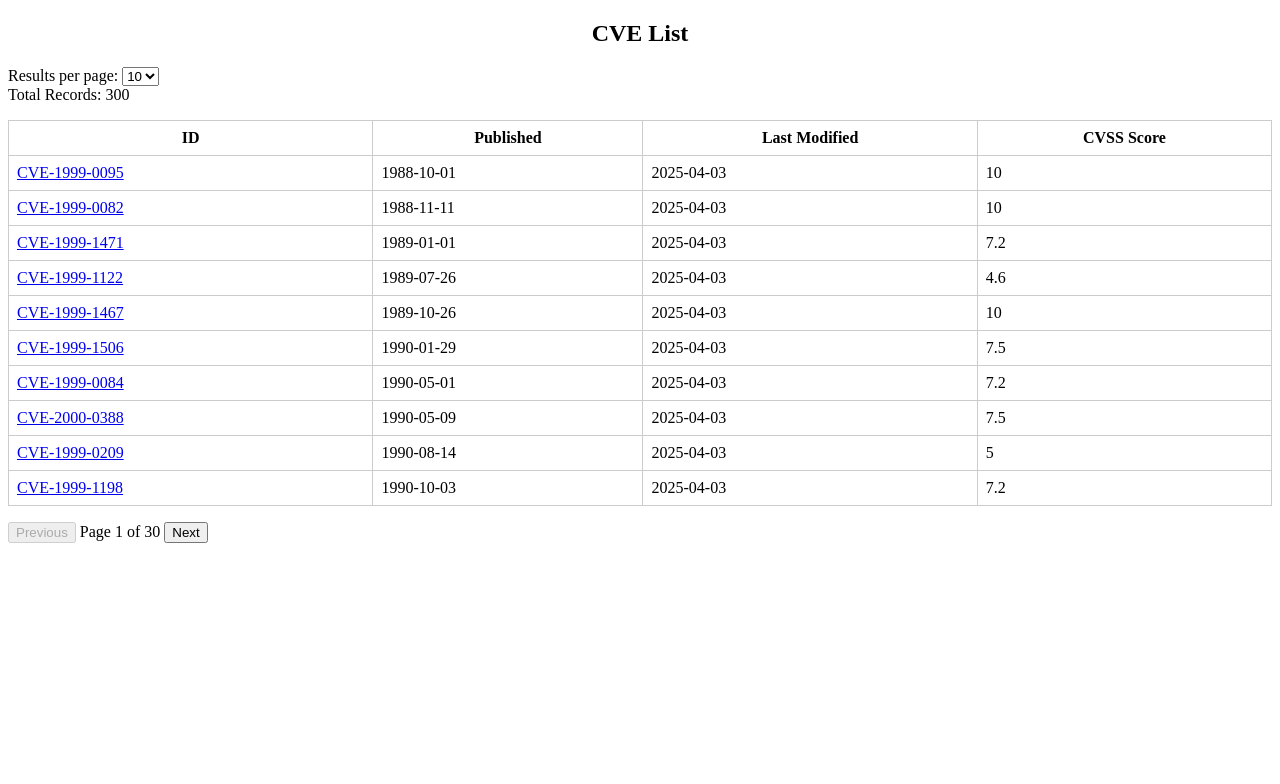
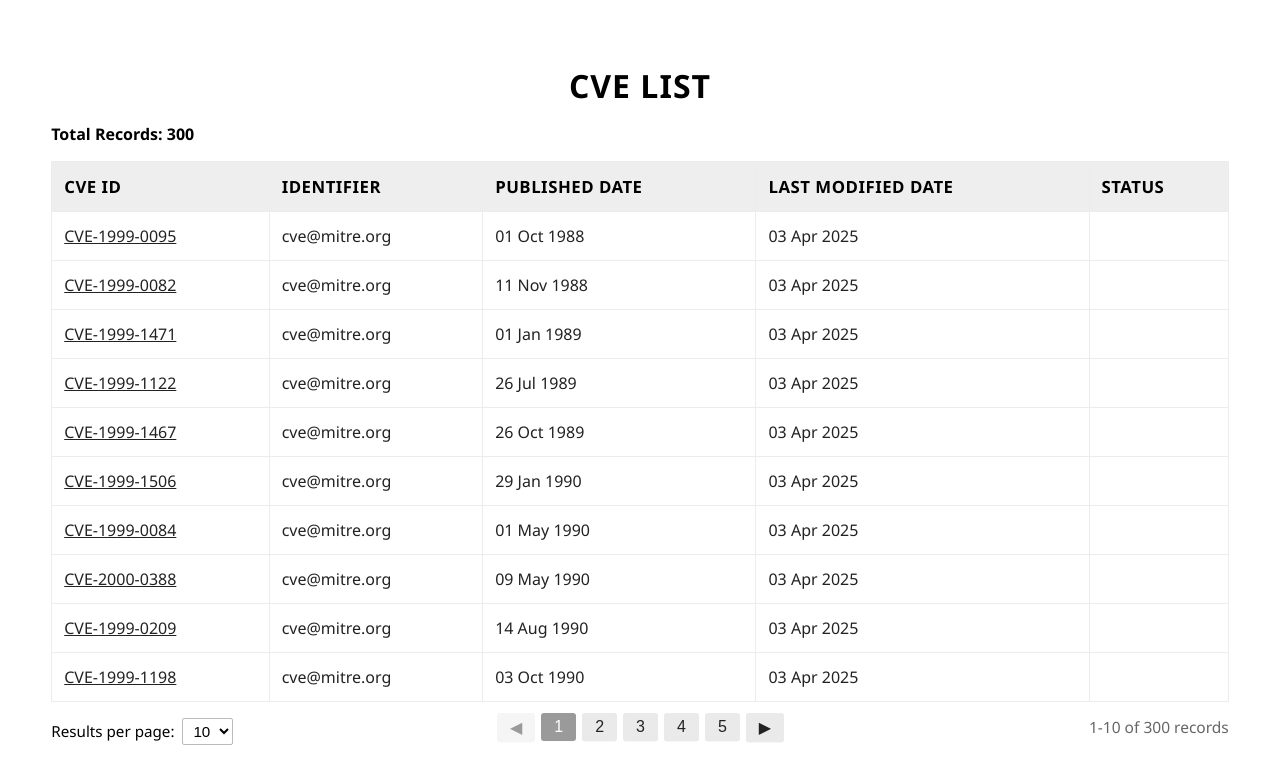
Before and after one commit to GnanambalM/NVD-CVE_API, a Flask app: page /cves/list in a window 1280 px wide. Shown: the top 784 px of the page. Run offline with Flask 3, Linux system fonts and the light colour scheme; data comes from the database, SQL or seed files in the repository.

Commit message:
Update list.html

```diff
--- a/templates/list.html
+++ b/templates/list.html
@@ -2,43 +2,150 @@
 <html lang="en">
 <head>
   <meta charset="UTF-8">
-  <title>CVE Table with Pagination</title>
+  <title>CVE List</title>
   <style>
+    body {
+      font-family: 'Segoe UI', Arial, sans-serif;
+      background: #fff;
+      margin: 0;
+      padding: 0;
+    }
+
+    h2 {
+      text-align: center;
+      font-size: 2em;
+      font-weight: 700;
+      margin-top: 2em;
+      margin-bottom: 0.5em;
+      letter-spacing: 1px;
+    }
+
+    #totalRecords {
+      font-weight: bold;
+      margin-left: 4%;
+      margin-bottom: 1em;
+      font-size: 1em;
+    }
+
     table {
       border-collapse: collapse;
-      width: 100%;
-      margin-top: 1em;
+      width: 92%;
+      margin: 0 auto 0.5em auto;
+      background: #fff;
+      font-size: 1em;
     }
 
     th, td {
-      border: 1px solid #ccc;
-      padding: 8px;
+      border: 1px solid #ececec;
+      padding: 13px 12px;
+      text-align: left;
+    }
+
+    th {
+      background: #eee;
+      font-weight: 600;
+      letter-spacing: 0.5px;
+      font-size: 1.05em;
+    }
+
+    td {
+      background: #fff;
+      font-weight: 400;
+      color: #222;
+    }
+
+    #bottomBar {
+      width: 92%;
+      margin: auto;
+      display: flex;
+      justify-content: space-between;
+      align-items: center;
+    }
+
+    #perPageContainer {
+      font-size: 0.95em;
+      margin-right: 1em;
+      user-select: none;
+    }
+
+    #perPage {
+      font-size: 1em;
+      padding: 3px 6px;
+      margin-left: 4px;
+      margin-top: 0.5em;
+      border: 1px solid #bbb;
+      border-radius: 2px;
+      background: #fff;
+      outline: none;
+      cursor: pointer;
     }
 
     #paginationControls {
-      margin-top: 1em;
+      display: flex;
+      align-items: center;
+      gap: 4px;
+    }
+
+    .page-btn,
+    .arrow-btn {
+      border: none;
+      background: #eaeaea;
+      color: #222;
+      padding: 5px 13px;
+      margin: 0 1px;
+      border-radius: 3px;
+      font-size: 1em;
+      cursor: pointer;
+      min-width: 32px;
+      font-weight: 500;
+      box-shadow: 0 0.5px 0.5px #eee;
+      transition: background 0.18s;
+    }
+
+    .page-btn.active {
+      background: #222 !important;
+      color: #fff !important;
+    }
+
+    .page-btn:disabled,
+    .arrow-btn:disabled {
+      opacity: 0.45;
+      cursor: not-allowed;
+    }
+
+    #pageRange {
+      font-size: 0.97em;
+      margin-left: 1.7em;
+      font-weight: 400;
+      color: #666;
+      min-width: 170px;
+      text-align: right;
+    }
+
+    @media (max-width: 900px) {
+      table,
+      #bottomBar {
+        width: 99%;
+      }
+
+      #totalRecords {
+        margin-left: 1%;
+      }
     }
   </style>
 </head>
 <body>
-  <h2><center>CVE List</center></h2>
-  <label for="perPage">Results per page: </label>
-  <select id="perPage">
-    <option value="5">5</option>
-    <option value="10" selected>10</option>
-    <option value="25">25</option>
-    <option value="50">50</option>
-  </select>
-
+  <h2>CVE LIST</h2>
   <div id="totalRecords"></div>
 
   <table id="cveTable">
     <thead>
       <tr>
-        <th>ID</th>
-        <th>Published</th>
-        <th>Last Modified</th>
-        <th>CVSS Score</th>
+        <th>CVE ID</th>
+        <th>IDENTIFIER</th>
+        <th>PUBLISHED DATE</th>
+        <th>LAST MODIFIED DATE</th>
+        <th>STATUS</th>
       </tr>
     </thead>
     <tbody>
@@ -46,52 +153,129 @@
     </tbody>
   </table>
 
-  <div id="paginationControls">
-    <button id="prevPage">Previous</button>
-    <span id="pageInfo"></span>
-    <button id="nextPage">Next</button>
+  <div id="bottomBar">
+    <div id="perPageContainer">
+      Results per page:
+      <select id="perPage">
+        <option value="5">5</option>
+        <option value="10" selected>10</option>
+        <option value="25">25</option>
+        <option value="50">50</option>
+      </select>
+    </div>
+
+    <div id="paginationControls">
+      <!-- Arrow/page buttons populated by JS -->
+    </div>
+
+    <div id="pageRange"></div>
   </div>
 
   <script>
     let cveData = [];
     let currentPage = 1;
+    let totalPages = 1;
 
+    // Sample fetch (replace with real API)
     async function fetchCVEs() {
+      // Replace '/api/cves' with your actual API endpoint
       const response = await fetch('/api/cves');
       if (!response.ok) throw new Error('Cannot fetch CVEs');
       cveData = await response.json();
     }
 
+    function formatDate(dateStr) {
+      if (!dateStr) return '';
+      const date = new Date(dateStr);
+      if (isNaN(date.getTime())) return dateStr;
+
+      const day = date.getDate().toString().padStart(2, '0');
+      const month = date.toLocaleString('en-US', { month: 'short' });
+      const year = date.getFullYear().toString();
+
+      return `${day} ${month} ${year}`;
+    }
+
     function renderTable() {
       const perPage = parseInt(document.getElementById("perPage").value, 10) || 10;
+      totalPages = Math.ceil(cveData.length / perPage) || 1;
+
       const tbody = document.querySelector("#cveTable tbody");
       tbody.innerHTML = "";
 
       const start = (currentPage - 1) * perPage;
-      const end = start + perPage;
+      const end = Math.min(start + perPage, cveData.length);
       const pageData = cveData.slice(start, end);
 
       pageData.forEach(cve => {
         const row = document.createElement("tr");
         row.innerHTML = `
-          <td><a href="/cves/${cve.id}">${cve.id}</a></td>
-          <td>${cve.published}</td>
-          <td>${cve.lastModified}</td>
-          <td>${cve.cvss_score || ''}</td>
+          <td><a href="/cves/${cve.id}" style="color:#222;text-decoration:underline;">${cve.id}</a></td>
+          <td>${cve.identifier || 'cve@mitre.org'}</td>
+          <td>${formatDate(cve.published)}</td>
+          <td>${formatDate(cve.lastModified)}</td>
+          <td>${cve.status || ''}</td>
         `;
         tbody.appendChild(row);
       });
 
       document.getElementById("totalRecords").innerText =
-        "Total Records: " + cveData.length;
+        `Total Records: ${cveData.length}`;
 
-      // Update pagination info
-      const totalPages = Math.ceil(cveData.length / perPage) || 1;
-      document.getElementById('pageInfo').innerText =
-        `Page ${currentPage} of ${totalPages}`;
+      renderPagination(perPage, start, end);
+    }
 
-      document.getElementById('prevPage').disabled = currentPage <= 1;
-      document.getElementById('nextPage').disabled = currentPage >= totalPages;
+    function renderPagination(perPage, start, end) {
+      const controls = document.getElementById('paginationControls');
+      controls.innerHTML = '';
+      totalPages = Math.ceil(cveData.length / perPage) || 1;
+
+      const maxPageDisplay = 5; // Show up to 5 numbered buttons
+
+      // Left arrow
+      const leftBtn = document.createElement('button');
+      leftBtn.className = 'arrow-btn';
+      leftBtn.innerHTML = '&#9664;';
+      leftBtn.disabled = currentPage === 1;
+      leftBtn.onclick = function () {
+        if (currentPage > 1) currentPage--;
+        renderTable();
+      };
+      controls.appendChild(leftBtn);
+
+      // Page number buttons
+      let startPage = Math.max(currentPage - 2, 1);
+      let endPage = Math.min(startPage + maxPageDisplay - 1, totalPages);
+      if (endPage - startPage < maxPageDisplay - 1) {
+        startPage = Math.max(endPage - maxPageDisplay + 1, 1);
+      }
+
+      for (let i = startPage; i <= endPage; i++) {
+        const pageBtn = document.createElement('button');
+        pageBtn.className = 'page-btn' + (i === currentPage ? ' active' : '');
+        pageBtn.innerText = i;
+        pageBtn.disabled = (i === currentPage);
+        pageBtn.onclick = function () {
+          currentPage = i;
+          renderTable();
+        };
+        controls.appendChild(pageBtn);
+      }
+
+      // Right arrow
+      const rightBtn = document.createElement('button');
+      rightBtn.className = 'arrow-btn';
+      rightBtn.innerHTML = '&#9654;';
+      rightBtn.disabled = currentPage === totalPages;
+      rightBtn.onclick = function () {
+        if (currentPage < totalPages) currentPage++;
+        renderTable();
+      };
+      controls.appendChild(rightBtn);
+
+      // Record range info
+      const pageRange = document.getElementById("pageRange");
+      pageRange.innerText = `${start + 1}-${end} of ${cveData.length} records`;
     }
 
     async function loadCVEs() {
@@ -99,8 +283,7 @@
         try {
           await fetchCVEs();
         } catch (err) {
-          document.getElementById("totalRecords").innerText =
-            "Failed to load CVEs";
+          document.getElementById("totalRecords").innerText = "Failed to load CVEs";
           console.error(err);
           return;
         }
@@ -108,27 +291,8 @@
       renderTable();
     }
 
-    // Pagination controls
-    document.getElementById('prevPage').addEventListener('click', () => {
-      if (currentPage > 1) {
-        currentPage--;
-        renderTable();
-      }
-    });
-
-    document.getElementById('nextPage').addEventListener('click', () => {
-      const perPage = parseInt(document.getElementById("perPage").value, 10) || 10;
-      const totalPages = Math.ceil(cveData.length / perPage) || 1;
-
-      if (currentPage < totalPages) {
-        currentPage++;
-        renderTable();
-      }
-    });
-
-    // Per page change
     document.getElementById("perPage").addEventListener("change", () => {
-      currentPage = 1; // Reset back to first page
+      currentPage = 1;
       renderTable();
     });
 
```
